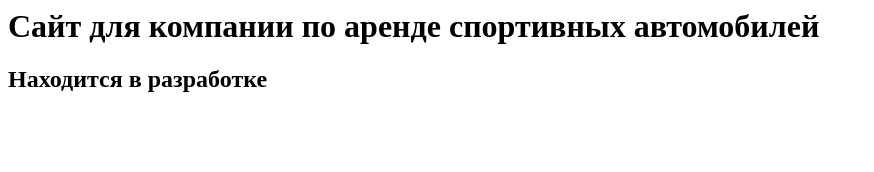
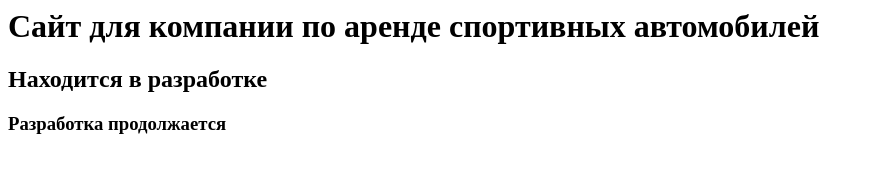
Before and after one commit to kalliinnaa/SWD, a plain HTML site: page index.html in a window 1280 px wide. Shown: the whole page, without its empty margins (0-874 px from the left). Drawn offline with Linux system fonts and the light colour scheme.

Commit message:
Change index.html from master

```diff
--- a/index.html
+++ b/index.html
@@ -1,4 +1,5 @@
 <html>
 	<h1>Сайт для компании по аренде спортивных автомобилей</h1>
 	<h2>Находится в разработке</h2>
+	<h3>Разработка продолжается</h3>
 </html>
```
